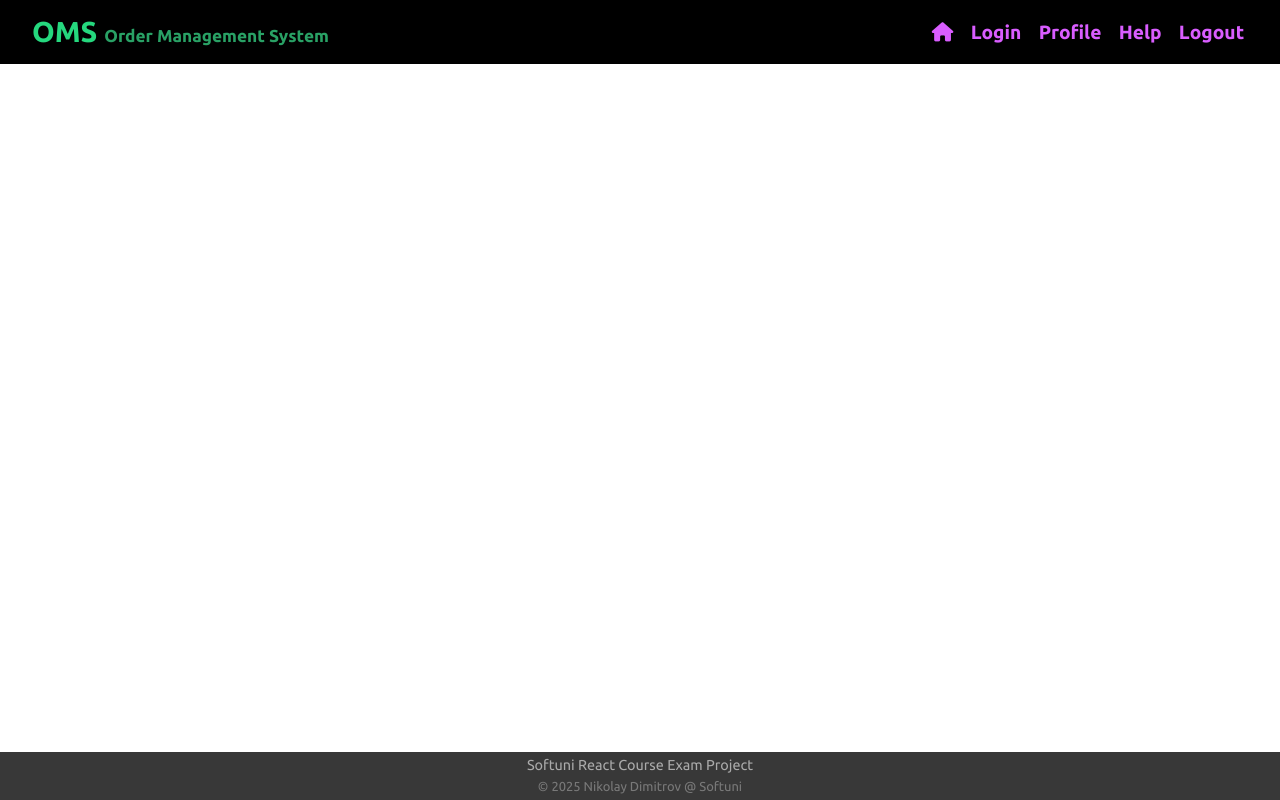
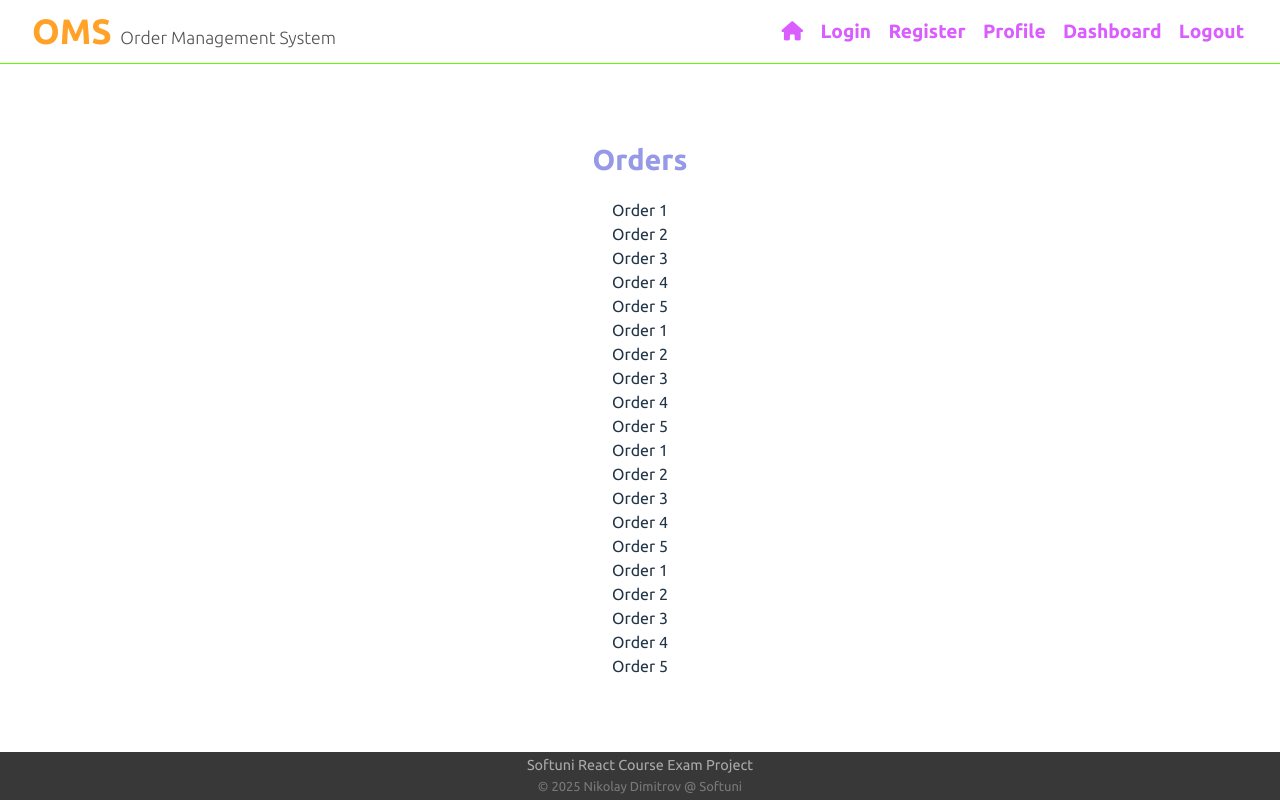
Before and after one commit to nikolay-st-d/react-exam, a React (Vite) app in the folder oms/: page /dashboard in a window 1280 px wide. Built offline with nearby package versions, Linux system fonts and the light colour scheme.

Commit message:
Created all base components structure

```diff
--- a/oms/src/App.jsx
+++ b/oms/src/App.jsx
@@ -1,10 +1,16 @@
 import { useState } from 'react';
 import { Routes, Route } from 'react-router';
-import './styles.css';
+
+import Header from './components/header/Header';
 import Home from './components/home/home';
 import Footer from './components/footer/Footer';
-import Header from './components/header/Header';
-import Help from './components/help/Help';
+import Login from './components/login/Login';
+import Register from './components/register/Register';
+import Profile from './components/profile/Profile';
+import Dashboard from './components/dashboard/Dashboard';
+import Logout from './components/logout/Logout';
+
+import './styles.css';
 
 function App() {
     const [count, setCount] = useState(0);
@@ -15,7 +21,11 @@ function App() {
             <main>
                 <Routes>
                     <Route path='/' element={<Home />} />
-                    <Route path='help' element={<Help />} />
+                    <Route path='/login' element={<Login />} />
+                    <Route path='/register' element={<Register />} />
+                    <Route path='/profile' element={< Profile />} />
+                    <Route path='/dashboard' element={<Dashboard />} />
+                    <Route path='/logout' element={<Logout />} />
                 </Routes>
             </main>
             <Footer />
--- /dev/null
+++ b/oms/src/components/dashboard/Dashboard.jsx
@@ -0,0 +1,29 @@
+export default function Help() {
+    return (
+        <>
+            <h2>Orders</h2>
+            <div>
+                <p>Order 1</p>
+                <p>Order 2</p>
+                <p>Order 3</p>
+                <p>Order 4</p>
+                <p>Order 5</p>
+                <p>Order 1</p>
+                <p>Order 2</p>
+                <p>Order 3</p>
+                <p>Order 4</p>
+                <p>Order 5</p>
+                <p>Order 1</p>
+                <p>Order 2</p>
+                <p>Order 3</p>
+                <p>Order 4</p>
+                <p>Order 5</p>
+                <p>Order 1</p>
+                <p>Order 2</p>
+                <p>Order 3</p>
+                <p>Order 4</p>
+                <p>Order 5</p>
+            </div>
+        </>
+    );
+}
--- a/oms/src/components/header/Header.jsx
+++ b/oms/src/components/header/Header.jsx
@@ -7,10 +7,11 @@ export default function Header() {
             <nav>
             <ul>
                 <li><Link to="/"><i class="fa-solid fa-house"></i></Link></li>
-                <li><Link to="#">Login</Link></li>
-                <li><Link to="#">Profile</Link></li>
-                <li><Link to="help">Help</Link></li>
-                <li><Link to="#">Logout</Link></li>
+                <li><Link to="/login">Login</Link></li>
+                <li><Link to="/register">Register</Link></li>
+                <li><Link to="/profile">Profile</Link></li>
+                <li><Link to="/dashboard">Dashboard</Link></li>
+                <li><Link to="/logout">Logout</Link></li>
             </ul>
             </nav>
         </header>
--- a/oms/src/components/help/Help.jsx
+++ /dev/null
@@ -1,10 +0,0 @@
-export default function Help() {
-    return (
-        <>
-            <h2>Help</h2>
-            <h3>
-                How to use the system
-            </h3>
-        </>
-    );
-}
--- a/oms/src/components/home/Home.jsx
+++ b/oms/src/components/home/Home.jsx
@@ -1,8 +1,10 @@
+import { Link} from 'react-router';
+
 export default function Home() {
     return (
         <>
             <h2>Welcome to OMS</h2>
-            <h3>Please <a href="#">login</a> to start managing orders</h3>
+            <h3>Please <Link to="/login">login</Link> to start managing orders</h3>
         </>
     );
 }
--- /dev/null
+++ b/oms/src/components/login/Login.jsx
@@ -0,0 +1,12 @@
+export default function Login() {
+    return (
+        <>
+            <h2>Login</h2>
+            <form>
+                <input type="email" id="email" name="email" placeholder="Email" required />
+                <input type="password" id="password" name="password" placeholder="Password" required />
+                <button type="submit">Login</button>
+            </form>
+        </>
+    );
+}
--- /dev/null
+++ b/oms/src/components/logout/Logout.jsx
@@ -0,0 +1,8 @@
+export default function Logout() {
+    return (
+        <>
+            <h2>Logout</h2>
+            <button>Confirm Logout</button>
+        </>
+    );
+}
--- /dev/null
+++ b/oms/src/components/profile/Profile.jsx
@@ -0,0 +1,13 @@
+export default function Profilr() {
+    return (
+        <>
+            <h2>Profile</h2>
+            <form>
+                <input type="text" id="name" name="name" placeholder="Name" required />
+                <input type="email" id="email" name="email" placeholder="Email" required />
+                <input type="password" id="password" name="password" placeholder="Password" required />
+                <button type="submit">Update</button>
+            </form>
+        </>
+    );
+}
--- /dev/null
+++ b/oms/src/components/register/Register.jsx
@@ -0,0 +1,13 @@
+export default function Register() {
+    return (
+        <>
+            <h2>Register</h2>
+            <form>
+                <input type="email" id="email" name="email" placeholder="Email" required />
+                <input type="text" id="password" name="password" placeholder="Password" required />
+                <input type="password" id="password2" name="password2" placeholder="Confirm Password" required />
+                <button type="submit">Save</button>
+            </form>
+        </>
+    );
+}
--- a/oms/src/styles.css
+++ b/oms/src/styles.css
@@ -2,14 +2,18 @@
 @import url('https://fonts.googleapis.com/css2?family=Ubuntu:ital,wght@0,300;0,400;0,500;0,700;1,300;1,400;1,500;1,700&display=swap');
 @import url("https://cdnjs.cloudflare.com/ajax/libs/font-awesome/6.7.0/css/all.min.css");
 
+#root {
+  margin: 0 auto;
+  text-align: center;
+}
 
 html {
   font-family: Ubuntu, Verdana, Arial, sans-serif;
   line-height: 1.5;
   font-weight: 400;
 
-  color: rgba(255, 255, 255, 0.87);
-  background-color: #505050;
+  color: rgba(80, 80, 80, 0.87);
+  background-color: #ffffff;
 
   font-synthesis: none;
   text-rendering: optimizeLegibility;
@@ -20,19 +24,20 @@ body {
 }
 
 h1 {
-  font-size: 1.8em;
-  line-height: 1.1;
-  color: rgb(37, 216, 126);
-  text-shadow: 0.1em 0.1em 0.1em rgba(0, 0, 0, 0.5);
+  font-size: 2.2em;
+  font-weight: 800;
+  line-height: 1;
+  color: rgb(255, 162, 39);
 }
 .h1-small {
-  font-size: 0.6em;
-  color: rgb(41, 161, 101);
+  font-size: 0.5em;
+  font-weight: 300;
+  color: rgb(83, 83, 83)
 }
 
 h2 {
   font-size: 1.8em;
-  color: rgb(252, 135, 57);
+  color: #9599e6;
 }
 
 h3 {
@@ -48,7 +53,8 @@ header {
   justify-content: space-between;
   align-items: center;
   padding: 0 2em;
-  background-color: black;
+  /* background-color: black; */
+  border-bottom: 1px solid rgb(94, 255, 0);
   width: 100%;
   height: 8vh;
 }
@@ -83,9 +89,9 @@ main {
   justify-content: center;
   align-items: center;
   width: 100%;
-  max-width: 1280px;
   height: 86vh;
   margin: 0 auto;
+  overflow-y : auto;
 }
 
 main a {
@@ -112,11 +118,32 @@ footer p:nth-child(2) {
   color: rgb(121, 121, 121);
 }
 
-button {
+form {
+  display: flex;
+  flex-direction: column;
+  gap: 1em;
+}
+
+input {
   font-size: 1.2em;
   padding: 0.3em 0.7em;
   border-radius: 0.4em;
-  background-color: lightgray;
+  background-color: rgb(255, 255, 255);
+  border: 1px solid grey;
+}
+
+button {
+  font-size: 1.2em;
+  font-weight: 700;
+  padding: 0.3em 0.7em;
+  border-radius: 0.4em;
+  background-color: #9599e6;
+  border: none;
+  color: white
+}
+
+button:hover {
+  background-color: #747bff;
 }
 
 @media (prefers-color-scheme: light) {
@@ -131,8 +158,3 @@ button {
     background-color: #f9f9f9;
   }
 }
-
-#root {
-  margin: 0 auto;
-  text-align: center;
-}
```
